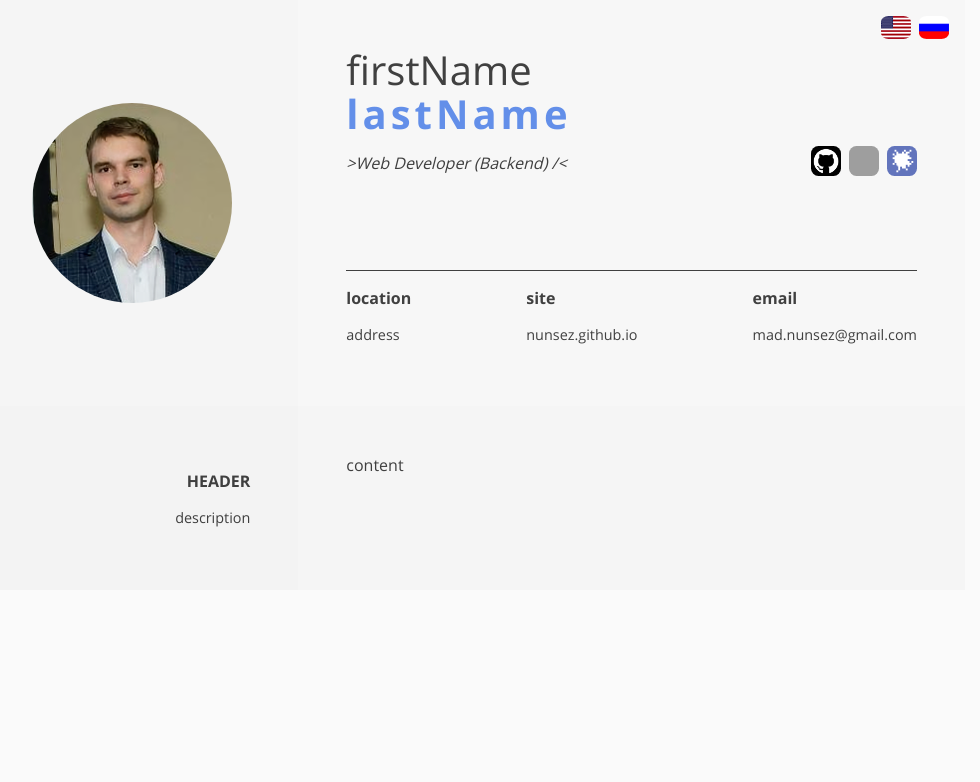
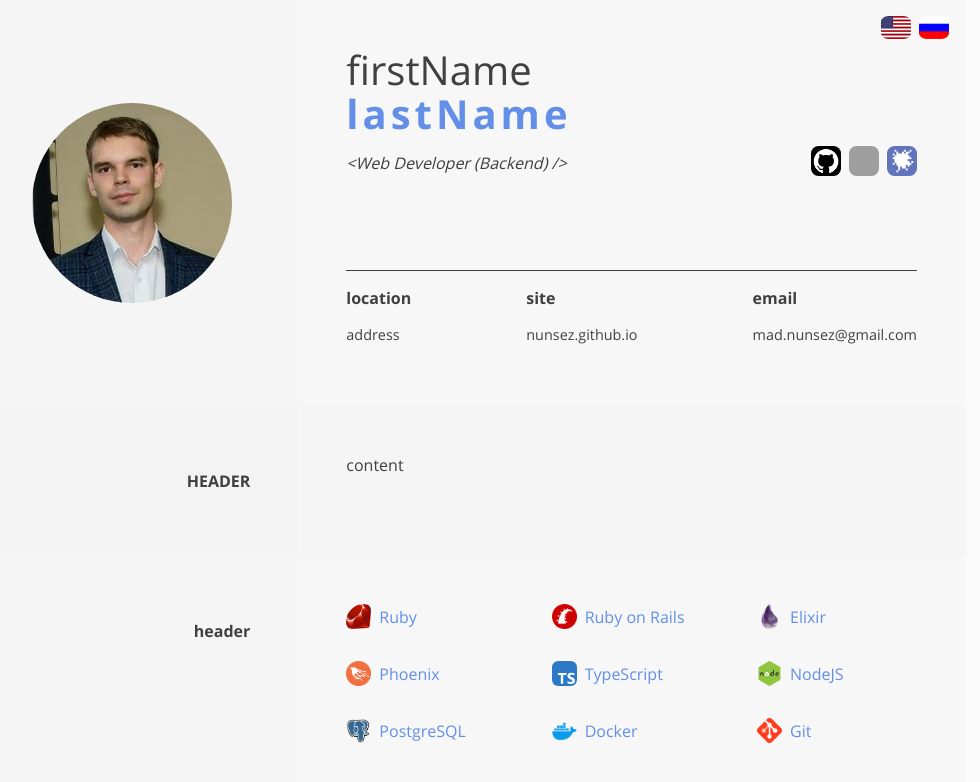
Before and after one commit to nunsez/nunsez.github.io, a Vue app: page / in a window 1280 px wide. Shown: the top 782 px of the page, without its empty margins (175-1155 px from the left). Built offline with nearby package versions, Linux system fonts and the light colour scheme; grey boxes are pictures that could not be loaded.

Commit message:
add Skills component

```diff
--- a/src/App.vue
+++ b/src/App.vue
@@ -4,10 +4,12 @@
   </header>
   <main>
     <About />
+    <Skills />
   </main>
 </template>
 
 <script setup lang="ts">
 import Hero from "./components/Hero.vue";
 import About from "./components/About.vue";
+import Skills from "./components/Skills.vue";
 </script>
--- a/src/components/About.vue
+++ b/src/components/About.vue
@@ -3,7 +3,6 @@
     <div class="container grid-2">
       <div class="p-5 text-end">
         <p class="text-bold">{{ t("header").toUpperCase() }}</p>
-        <p class="fs-90">{{ t("description") }}</p>
       </div>
       <div class="p-5 preline">{{ t("content") }}</div>
     </div>
--- a/src/components/Hero.vue
+++ b/src/components/Hero.vue
@@ -12,7 +12,7 @@
           <span class="last-name text-primary">{{ t("lastName") }}</span>
         </h1>
         <div class="d-flex justify-between align-center flex-wrap">
-          <p class="mr-3 text-italic">&gt;Web Developer (Backend) /&lt;</p>
+          <p class="mr-3 text-italic">&lt;Web Developer (Backend) /&gt;</p>
           <div class="d-flex gap-x-2">
             <a href="https://github.com/nunsez" target="_blank" rel="noopener">
               <img src="../assets/logo_github.png" width="30" height="30" class="rounded" />
--- /dev/null
+++ b/src/components/Skill.vue
@@ -0,0 +1,14 @@
+<template>
+  <a :href="href" title="Ruby" class="skills-item" target="_blank" rel="noopener">
+    <img class="mr-2 rounded" :src="ico" alt="ico" height="25" />
+    <span class="text-primary">{{ name }}</span>
+  </a>
+</template>
+
+<script setup lang="ts">
+defineProps<{
+  name: string;
+  ico: string;
+  href: string;
+}>();
+</script>
--- /dev/null
+++ b/src/components/Skills.vue
@@ -0,0 +1,46 @@
+<template>
+  <section>
+    <div class="container grid-2">
+      <div class="p-5 text-end">
+        <p class="text-bold">{{ t("header") }}</p>
+      </div>
+      <div class="p-5 skills-grid">
+        <Skill name="Ruby" ico="/skills/ruby.png" href="https://rubyonrails.org/" />
+        <Skill name="Ruby on Rails" ico="/skills/rubyonrails.png" href="https://rubyonrails.org/" />
+        <Skill name="Elixir" ico="/public/skills/elixir.png" href="https://elixir-lang.org/" />
+        <Skill
+          name="Phoenix"
+          ico="/public/skills/phoenixframework.png"
+          href="https://www.phoenixframework.org/"
+        />
+        <Skill
+          name="TypeScript"
+          ico="/public/skills/ts.png"
+          href="https://www.typescriptlang.org"
+        />
+        <Skill name="NodeJS" ico="/public/skills/node.png" href="https://nodejs.dev/" />
+        <Skill
+          name="PostgreSQL"
+          ico="/public/skills/postgresql.png"
+          href="https://www.postgresql.org/"
+        />
+        <Skill name="Docker" ico="/public/skills/docker.png" href="https://www.docker.com/" />
+        <Skill name="Git" ico="/public/skills/git.png" href="https://git-scm.com/" />
+      </div>
+    </div>
+  </section>
+</template>
+
+<script setup lang="ts">
+import { useI18n } from "vue-i18n";
+import Skill from "./Skill.vue";
+
+const { t } = useI18n();
+</script>
+
+<i18n lang="yaml">
+en:
+  header: Skills
+ru:
+  header: Навыки
+</i18n>
```
